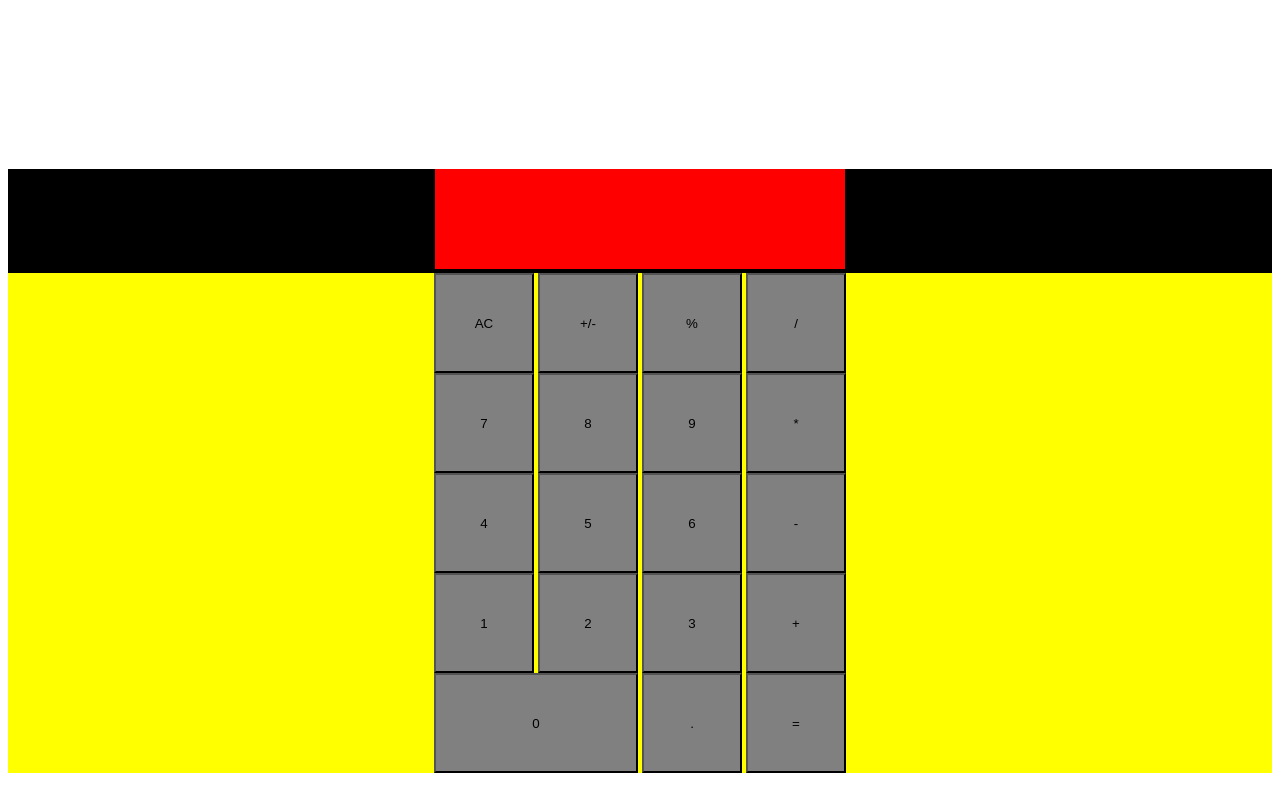
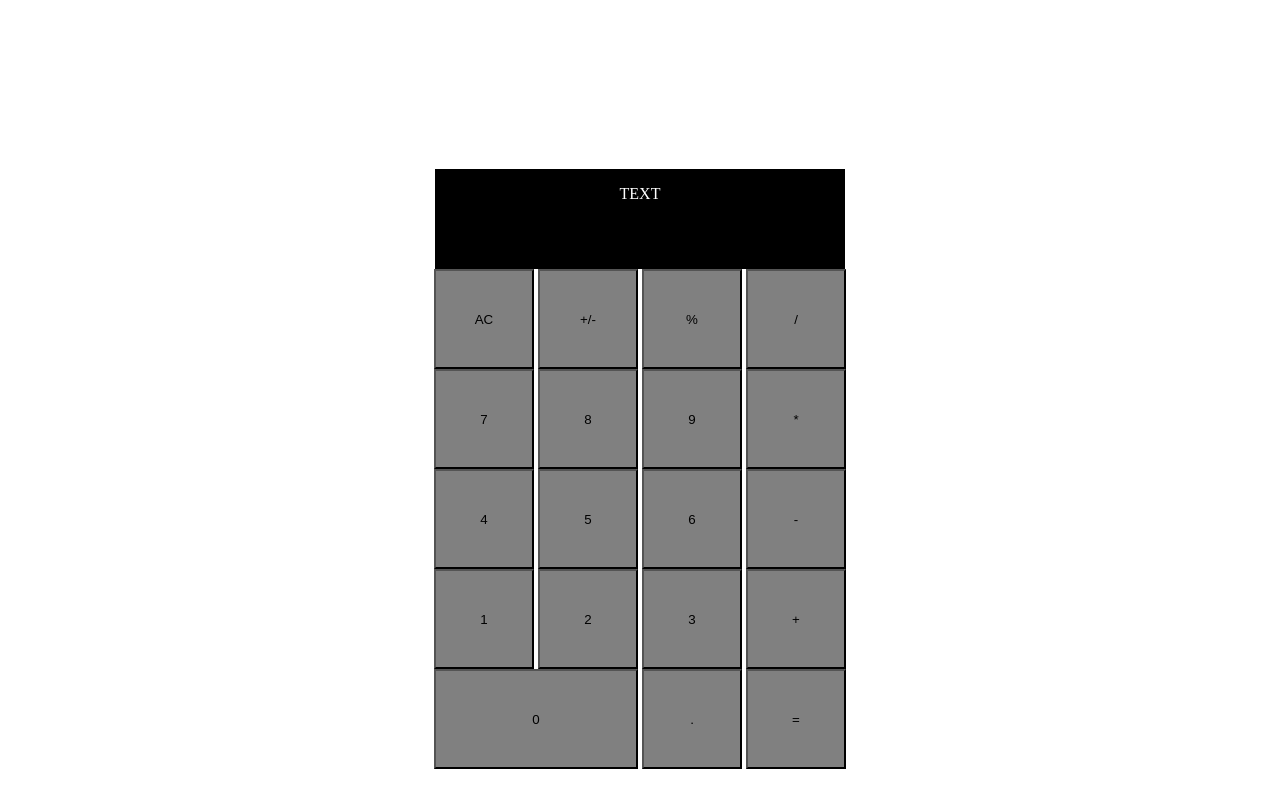
Before and after one commit to ypkulkar/calculator, a plain HTML site: page index.html in a window 1280 px wide. Both pictures are taken after a click on the element "AC". Shown: the part 79-890 px from the top of the page. Drawn offline with Linux system fonts and the light colour scheme.

Commit message:
minor bug

```diff
--- a/assets/style.css
+++ b/assets/style.css
@@ -4,18 +4,13 @@ header{
 
 .calculator{
     text-align: center;
-    background-color: yellow;
     margin: 15% auto;
-}
-
-.display-bar{
-    background-color: black;
 }
 
 .text-box{
     width: 410px;
     height: 100px;
-    background-color: red;
+    background-color: black;
     display: inline-block;
 }
 
--- a/index.html
+++ b/index.html
@@ -10,10 +10,9 @@
         </header>
 
         <div class="calculator">
-            <div class="display-bar">
-                <div class="text-box">
-                    <p id="display-text">TEXT</p>
-                </div>
+
+            <div class="text-box">
+                <p id="display-text">TEXT</p>
             </div>
 
             <div class="all-buttons">
--- a/scripts/main.js
+++ b/scripts/main.js
@@ -39,7 +39,7 @@ allBtns.forEach(btn => {
         const display = document.querySelector("#display-text");
         if(btn.id === "clear-button"){
             display_text = "";
-            display.textContent= "";
+            display.textContent= "TEXT";
         }
         else{
         display_text += text;
```
